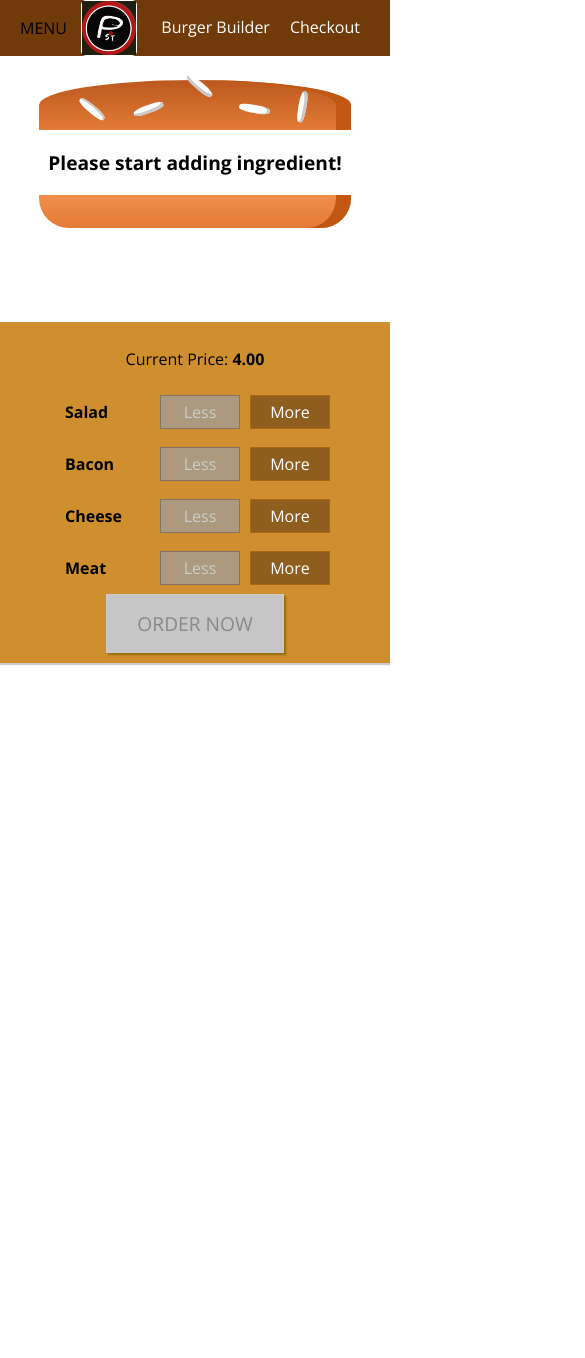
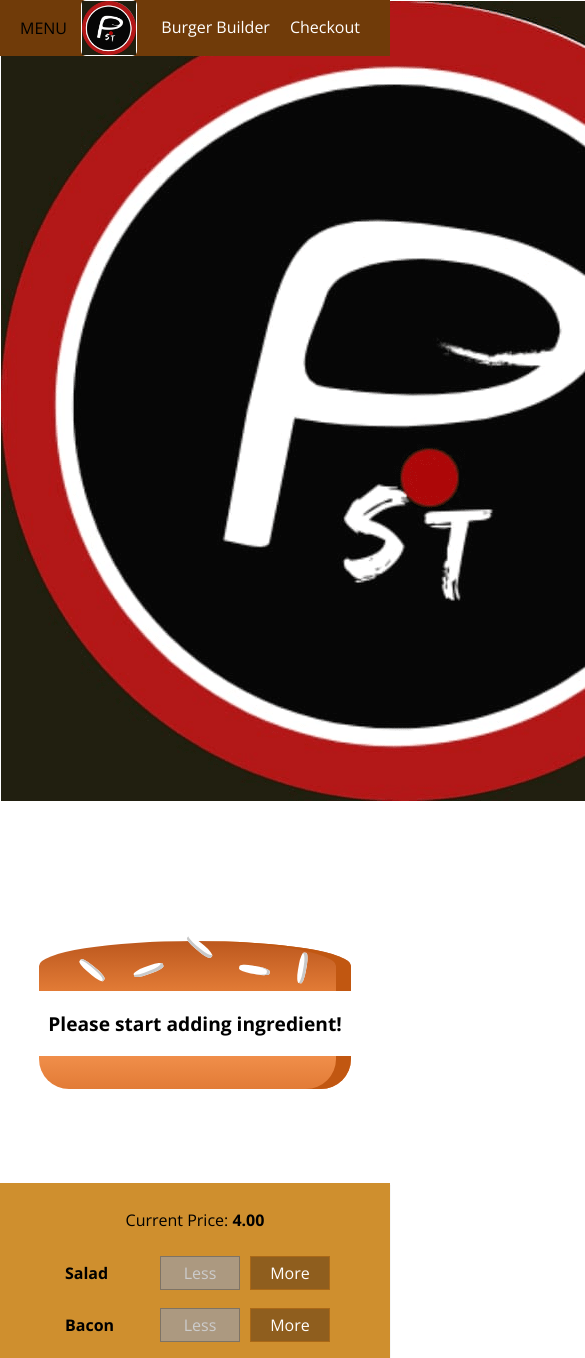
Before and after one commit to jdavidmartinez/setup-burger-project, a React app in the folder burger-basics--01-after-eject-and-css-modules/: page / in a window 390 px wide. Shown: the top 1358 px of the page, 585 px wide, since content can reach past the window. Before the commit the page ends 844 px from the top, so only its background shows below. Built offline with nearby package versions, Linux system fonts and the light colour scheme.

Commit message:
Video146- adding SideDrawer responsive

```diff
--- a/burger-basics--01-after-eject-and-css-modules/src/components/Layout/Layout.js
+++ b/burger-basics--01-after-eject-and-css-modules/src/components/Layout/Layout.js
@@ -2,12 +2,15 @@
 
 import Aux from '../../hoc/Aux';
 import Toolbar from '../../components/Navigation/Toolbar/Toolbar';
+import SideDrawer from '../Navigation/SideDrawer/SideDrawer';
+
 import classes from './Layout.css';
 
 
 const layout =(props) => (
     <Aux>
         <Toolbar />
+        <SideDrawer />
         <main className={classes.Content}>
             {props.children}
         </main>
--- /dev/null
+++ b/burger-basics--01-after-eject-and-css-modules/src/components/Navigation/SideDrawer/SideDrawer.css
@@ -0,0 +1,28 @@
+.SideDrawer {
+    position: fixed;
+    width: 280px;
+    max-width: 70%;
+    height: 100%;
+    left: 0;
+    top: 0;
+    z-index: 200;
+    background-color: white;
+    padding: 32px 16px;
+    box-sizing: border-box;
+    transition: transform 0.3s ease-out;
+}
+
+
+@media (min-width: 500px) {
+    .SideDrawer {
+        display: none;
+    }
+}
+
+.Open{
+    transform: translateX(0);
+}
+
+.Close{
+    transform: translateX(-100%);
+}
--- /dev/null
+++ b/burger-basics--01-after-eject-and-css-modules/src/components/Navigation/SideDrawer/SideDrawer.js
@@ -0,0 +1,20 @@
+import React from 'react';
+
+import Logo from '../../Logo/Logo';
+import NavigationItems from '../NavigationItems/NavigationItems';
+
+import classes from './SideDrawer.css';
+
+const sideDrawer = (props) => {
+    // ...
+    return (
+        <div className={classes.sideDrawer}>
+            <Logo />
+            <nav>
+                <NavigationItems />
+            </nav>
+        </div>
+    );
+};
+
+export default sideDrawer;
```
